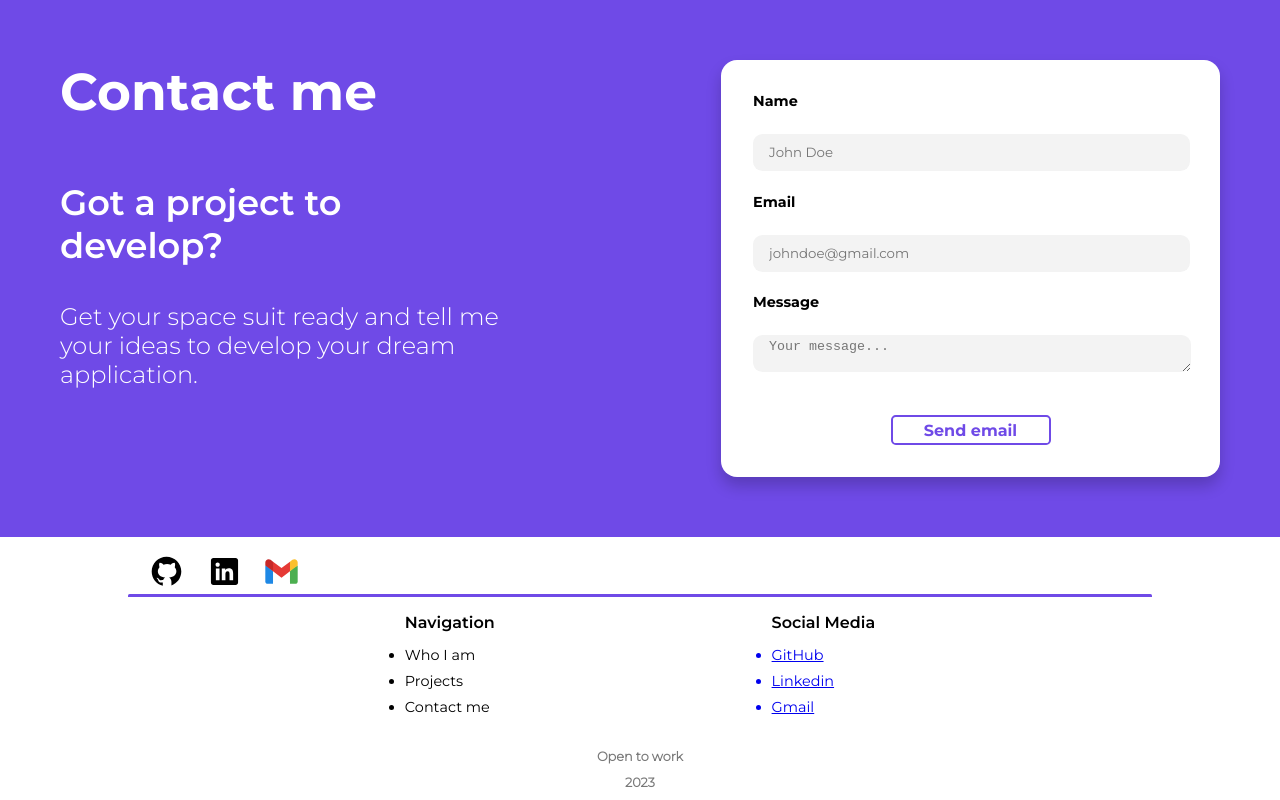
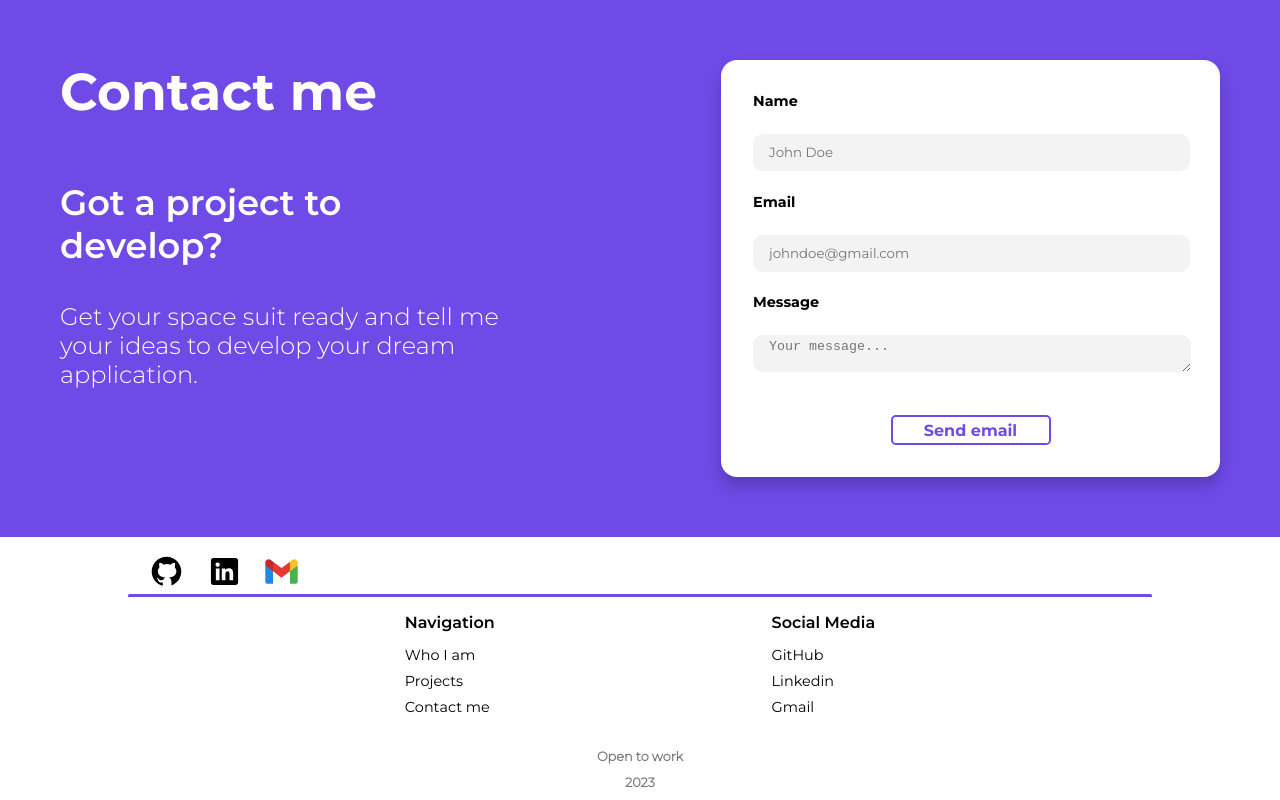
Before and after one commit to JPGomezCuervo/Portfolio-v2, a Vue app: page / in a window 1280 px wide. Shown: the part 1412-2212 px from the top of the page. Built offline with nearby package versions, Linux system fonts and the light colour scheme.

Commit message:
add css rule to ul

```diff
--- a/src/style.scss
+++ b/src/style.scss
@@ -57,6 +57,16 @@ h1 {
   font-family: "Montserrat-ExtraBold";
 }
 
+a {
+  text-decoration: none;
+  color: inherit;
+}
+
+ul {
+  list-style: none;
+  cursor: pointer;
+}
+
 .subtitle {
   font-family: "Montserrat-Bold";
   text-align: left;
```
